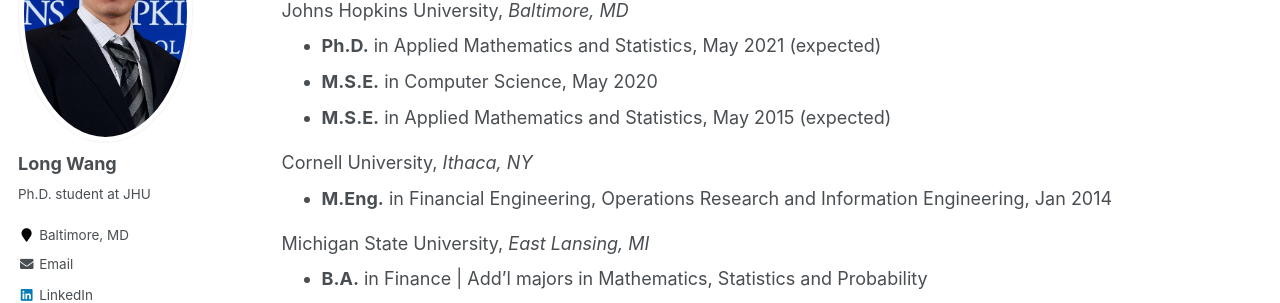
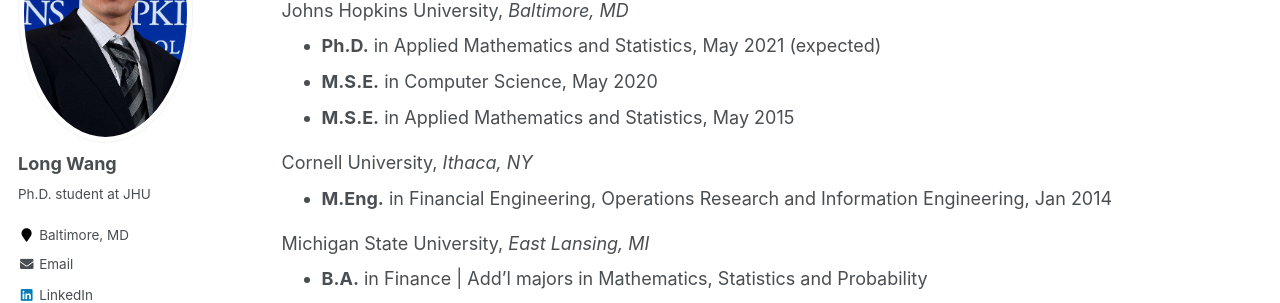
Before and after one commit to longwang-jhu/longwang-jhu.github.io, a Jekyll site: the page built from _pages/cv.md, in a window 1280 px wide and 900 px high, scrolled down 321 px. Shown: the part 153-456 px from the top of the window. Built offline with Jekyll 4.4.1, drawn with Linux system fonts in a browser that asks for light colours.

Commit message:
Update cv.md

```diff
--- a/_pages/cv.md
+++ b/_pages/cv.md
@@ -26,7 +26,7 @@ Johns Hopkins University, <i>Baltimore, MD</i>
 <ul style="margin-top: -15px">
   <li><b>Ph.D.</b> in Applied Mathematics and Statistics, May 2021 (expected)</li>
   <li><b>M.S.E.</b> in Computer Science, May 2020</li>
-  <li><b>M.S.E.</b> in Applied Mathematics and Statistics, May 2015 (expected)</li>
+  <li><b>M.S.E.</b> in Applied Mathematics and Statistics, May 2015</li>
 </ul>
 
 Cornell University, <i>Ithaca, NY</i>
```
